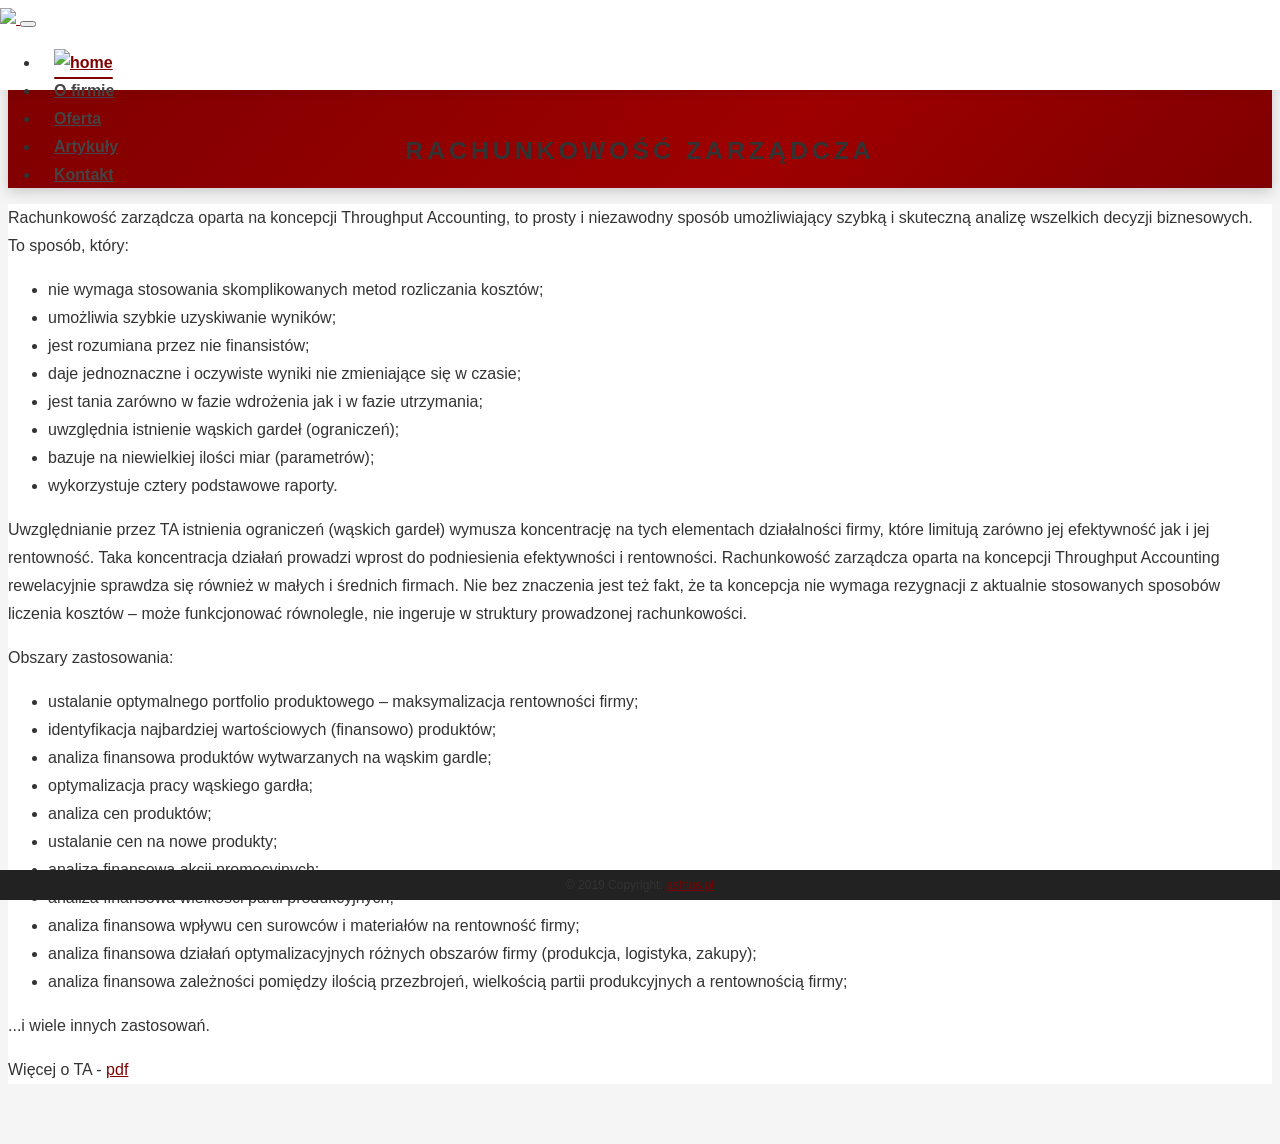
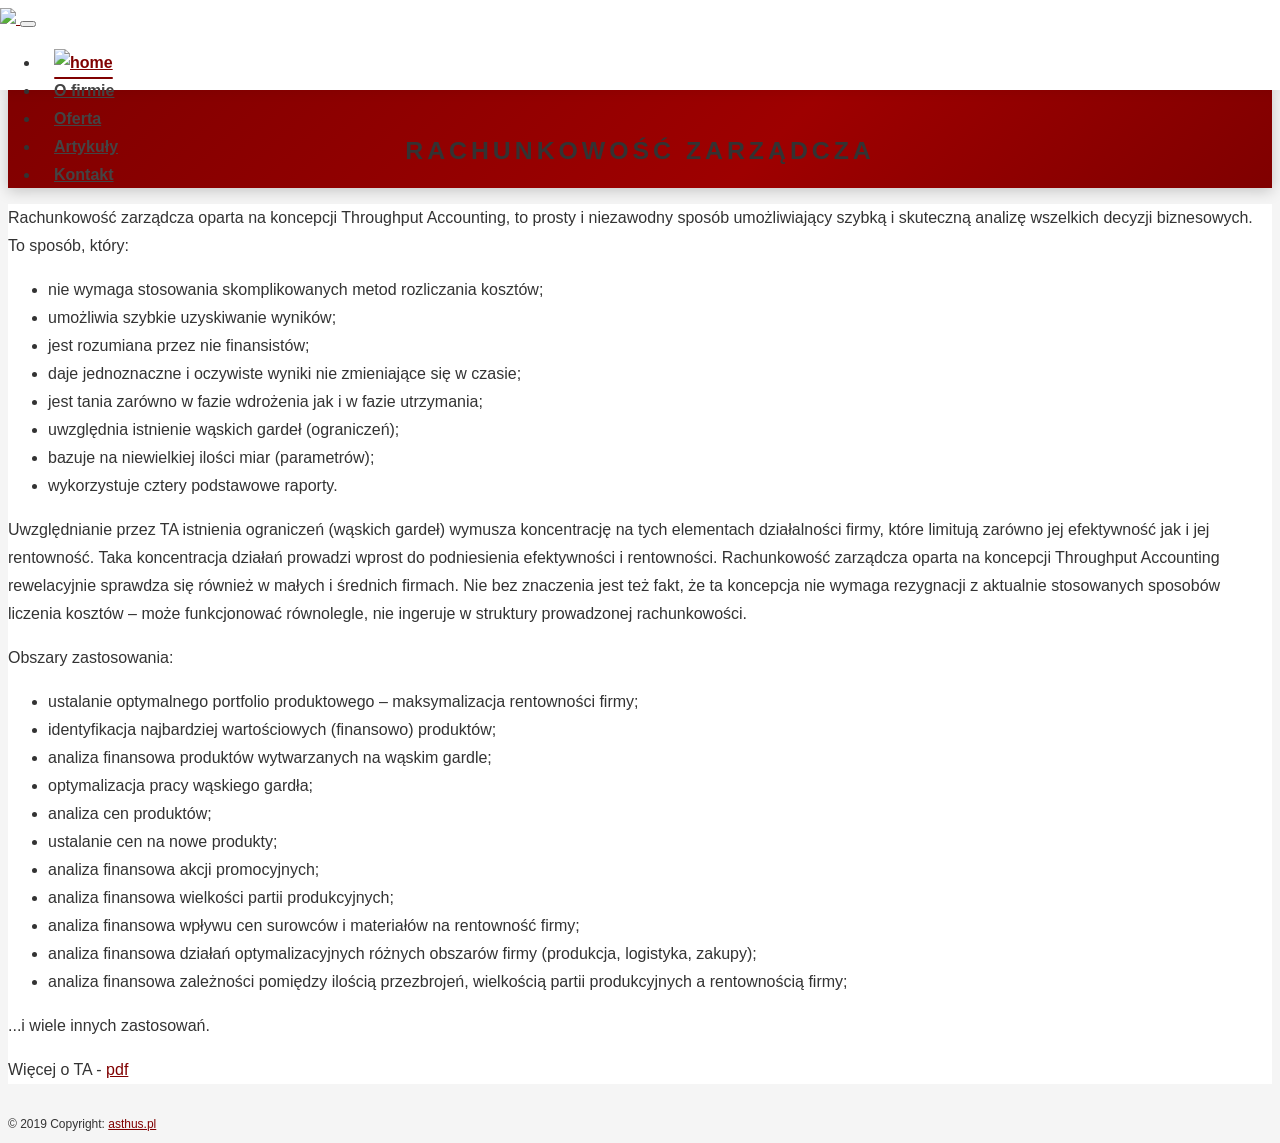

Remove copyright footer from all pages

--- a/styles/app.css
+++ b/styles/app.css
@@ -270,7 +270,7 @@ h4 {
 .maroon-background { background-color: var(--maroon) !important; }
 
 .container {
-  margin-bottom: 60px;
+  margin-bottom: 30px;
 }
 
 .container .row div {
@@ -355,26 +355,6 @@ h4 {
   font-weight: 700;
 }
 
-/* ===== FOOTER ===== */
-.footer {
-  background: #222;
-  position: fixed;
-  bottom: 0;
-  left: 0;
-  right: 0;
-  height: 30px;
-  display: flex;
-  align-items: center;
-  justify-content: center;
-}
-
-.footer .text-white {
-  transition: opacity var(--ease);
-}
-
-.footer .text-white:hover {
-  opacity: 0.8;
-}
 
 /* ===== RESPONSIVE ===== */
 @media (max-width: 991px) {
